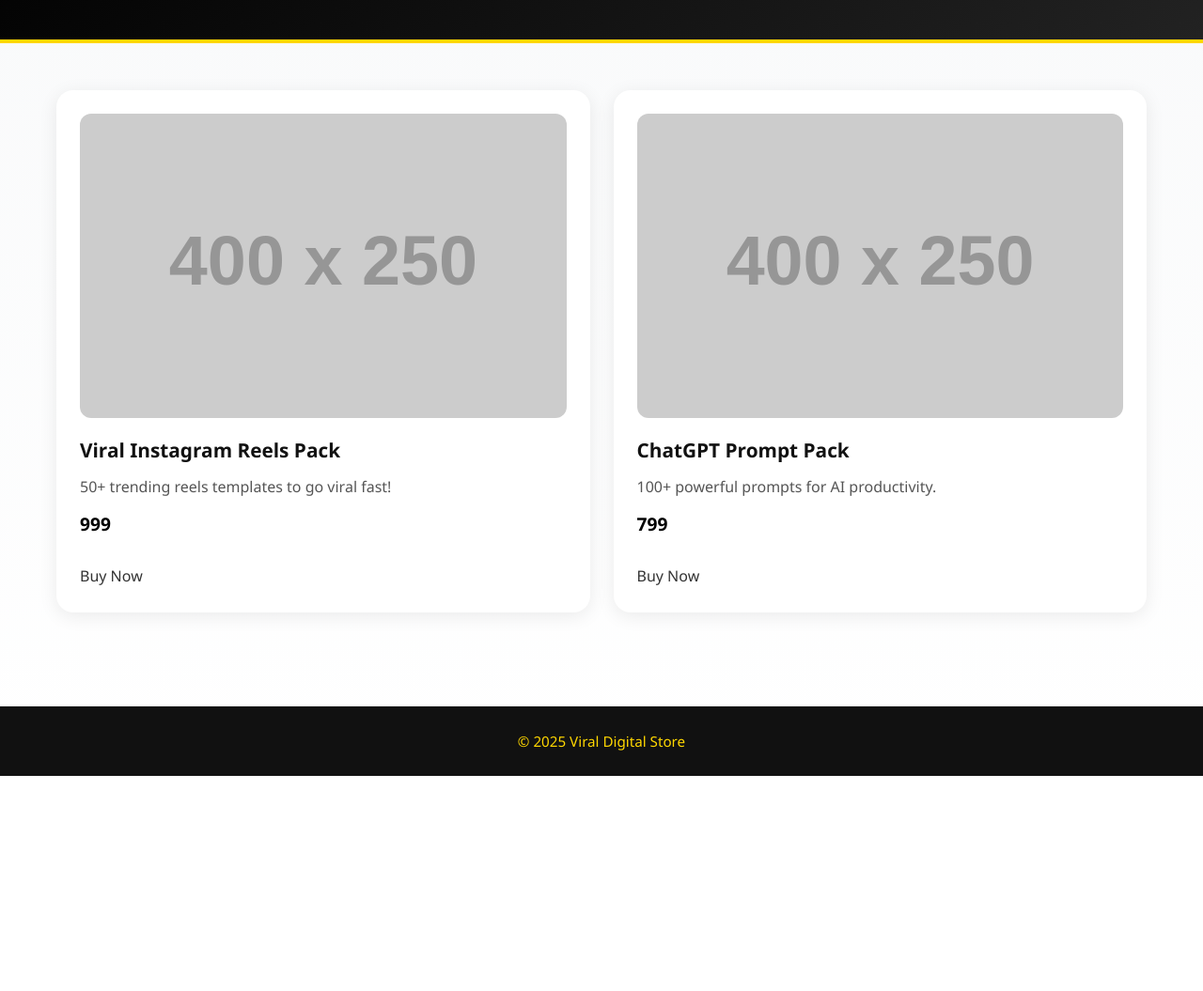
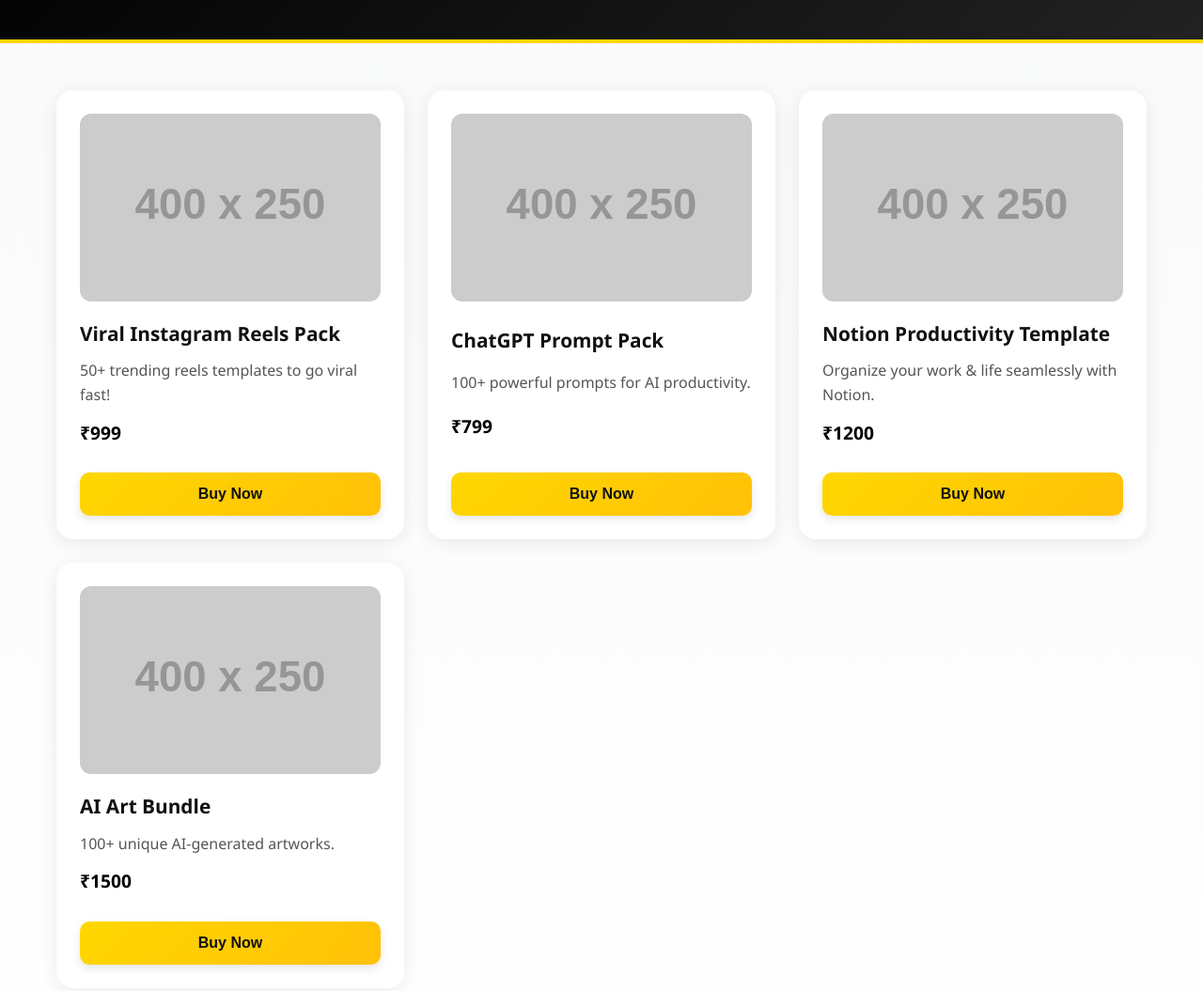
Before and after one commit to Rohan-s-6/th, a plain HTML site: page index.html in a window 1280 px wide. Shown: the part 160-1215 px from the top of the page at 94% size. Before the commit the page ends 986 px from the top, so only its background shows below. Drawn offline with Linux system fonts and the light colour scheme; placeholder pictures from the web are drawn by us.

Commit message:
Update index.html

```diff
--- a/index.html
+++ b/index.html
@@ -16,22 +16,39 @@
   <!-- Product List -->
   <main id="product-list">
     <div class="product">
-      <img src="https://via.placeholder.com/400x250?text=Reels+Pack" alt="Viral Instagram Reels Pack">
+      <img src="https://via.placeholder.com/400x250/000000/FFD700?text=Reels+Pack" alt="Viral Instagram Reels Pack">
       <h3>Viral Instagram Reels Pack</h3>
       <p>50+ trending reels templates to go viral fast!</p>
-      <p><strong>999</strong></p>
-      <a id="buy1" class="buy-btn">Buy Now</a>
+      <p><strong>₹999</strong></p>
+      <button onclick="buyNow(this)">Buy Now</button>
     </div>
 
     <div class="product">
-      <img src="https://via.placeholder.com/400x250?text=Prompt+Pack" alt="ChatGPT Prompt Pack">
+      <img src="https://via.placeholder.com/400x250/000000/FFD700?text=Prompt+Pack" alt="ChatGPT Prompt Pack">
       <h3>ChatGPT Prompt Pack</h3>
       <p>100+ powerful prompts for AI productivity.</p>
-      <p><strong>799</strong></p>
-      <a id="buy2" class="buy-btn">Buy Now</a>
+      <p><strong>₹799</strong></p>
+      <button onclick="buyNow(this)">Buy Now</button>
+    </div>
+
+    <div class="product">
+      <img src="https://via.placeholder.com/400x250/000000/FFD700?text=Notion+Template" alt="Notion Productivity Template">
+      <h3>Notion Productivity Template</h3>
+      <p>Organize your work & life seamlessly with Notion.</p>
+      <p><strong>₹1200</strong></p>
+      <button onclick="buyNow(this)">Buy Now</button>
+    </div>
+
+    <div class="product">
+      <img src="https://via.placeholder.com/400x250/000000/FFD700?text=AI+Art+Bundle" alt="AI Art Bundle">
+      <h3>AI Art Bundle</h3>
+      <p>100+ unique AI-generated artworks.</p>
+      <p><strong>₹1500</strong></p>
+      <button onclick="buyNow(this)">Buy Now</button>
     </div>
   </main>
 
+  <!-- Footer -->
   <footer>
     <p>© 2025 Viral Digital Store</p>
   </footer>
```
